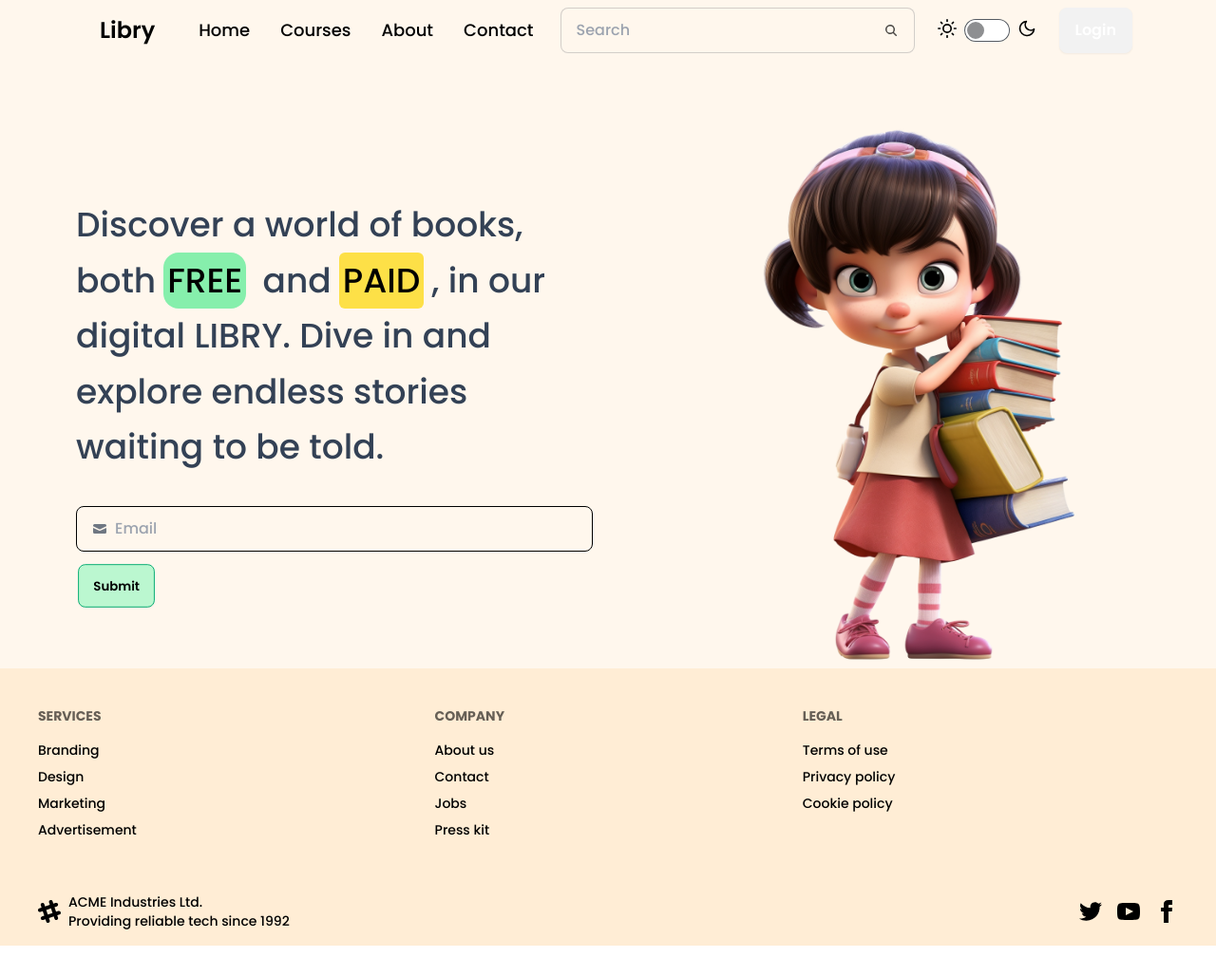
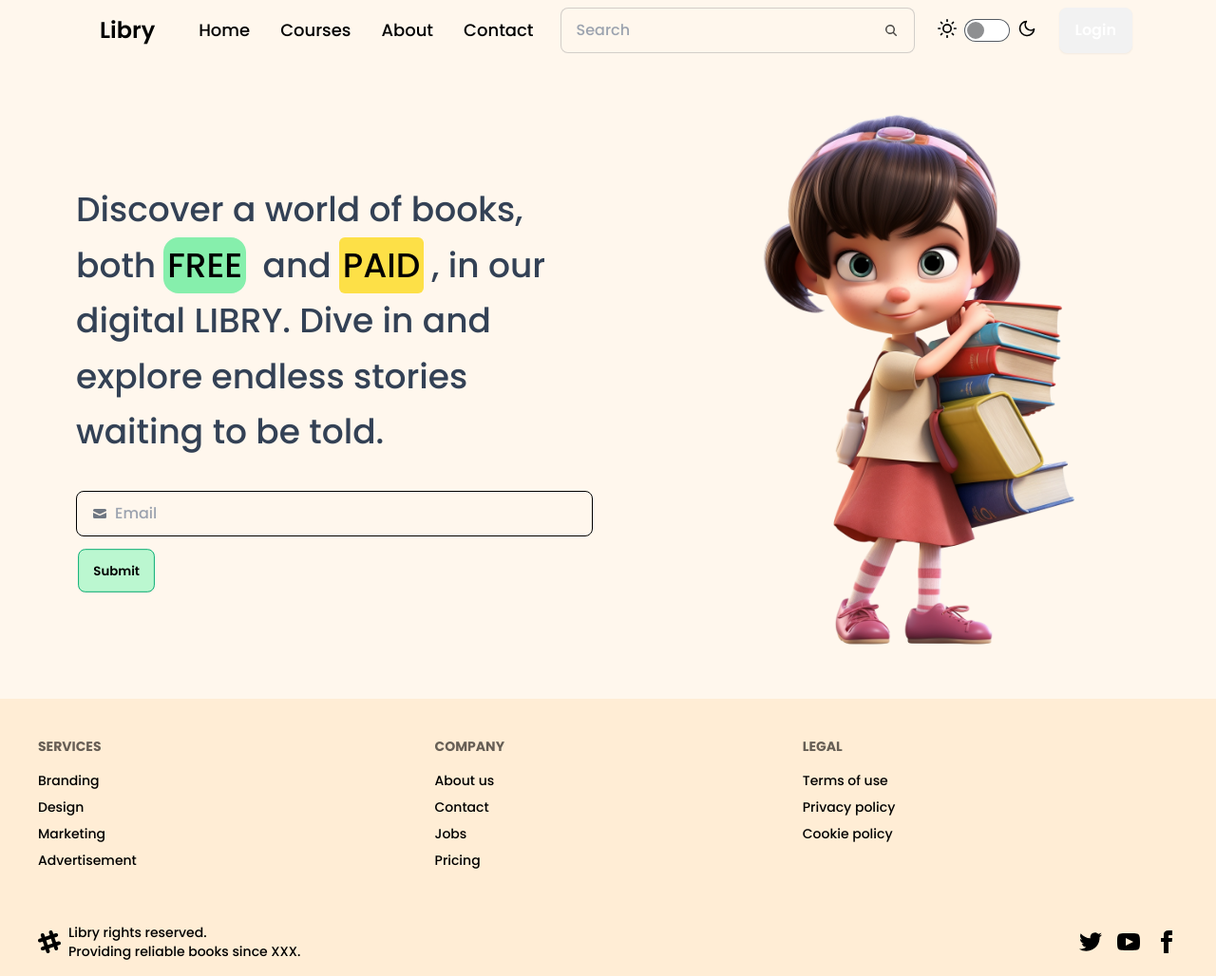
Before and after one commit to Harshninave04/Libry, a React (Vite) app in the folder Frontend/: page / in a window 1280 px wide. Shown: the whole page at 95% size. Before the commit the page ends 996 px from the top, so only its background shows below. Built offline with nearby package versions, Linux system fonts and the light colour scheme; a web font is replaced by a local one.

Commit message:
Sticky navbar, Hero page and footer done

```diff
--- a/Frontend/src/components/Banner.jsx
+++ b/Frontend/src/components/Banner.jsx
@@ -1,8 +1,8 @@
 function Banner() {
   return (
     <>
-      <div className="max-w-screen-2xl container mx-auto md:px-20 px-4 md:flex">
-        <div className="text-3xl md:text-4xl w-full md:w-1/2 mt-12 md:mt-36 md:text-slate-700 leading-normal md:leading-relaxed">
+      <div className="max-w-screen-2xl container mx-auto md:px-20 px-4 md:flex my-12">
+        <div className="text-3xl md:text-4xl w-full md:w-1/2 mt-16 md:mt-36 md:text-slate-700 leading-normal md:leading-relaxed">
           Discover a world of books, both
           <span className="bg-green-300 text-black p-1 md:rounded-2xl mx-2">FREE</span> and
           <span className="bg-yellow-300 text-black p-1 md:rounded-md mx-2">PAID</span>, in our
--- a/Frontend/src/components/Footer.jsx
+++ b/Frontend/src/components/Footer.jsx
@@ -14,7 +14,7 @@ function Footer() {
           <a className="link link-hover">About us</a>
           <a className="link link-hover">Contact</a>
           <a className="link link-hover">Jobs</a>
-          <a className="link link-hover">Press kit</a>
+          <a className="link link-hover">Pricing</a>
         </nav>
         <nav>
           <h6 className="footer-title">Legal</h6>
@@ -23,7 +23,7 @@ function Footer() {
           <a className="link link-hover">Cookie policy</a>
         </nav>
       </footer>
-      <footer className="footer px-10 py-4 bg-orange-100 text-black border-base-300">
+      <footer className="footer px-10 py-4 bg-orange-100 text-black border-base-300 md:border-base-300">
         <aside className="items-center grid-flow-col">
           <svg
             width="24"
@@ -36,8 +36,8 @@ function Footer() {
             <path d="M22.672 15.226l-2.432.811.841 2.515c.33 1.019-.209 2.127-1.23 2.456-1.15.325-2.148-.321-2.463-1.226l-.84-2.518-5.013 1.677.84 2.517c.391 1.203-.434 2.542-1.831 2.542-.88 0-1.601-.564-1.86-1.314l-.842-2.516-2.431.809c-1.135.328-2.145-.317-2.463-1.229-.329-1.018.211-2.127 1.231-2.456l2.432-.809-1.621-4.823-2.432.808c-1.355.384-2.558-.59-2.558-1.839 0-.817.509-1.582 1.327-1.846l2.433-.809-.842-2.515c-.33-1.02.211-2.129 1.232-2.458 1.02-.329 2.13.209 2.461 1.229l.842 2.515 5.011-1.677-.839-2.517c-.403-1.238.484-2.553 1.843-2.553.819 0 1.585.509 1.85 1.326l.841 2.517 2.431-.81c1.02-.33 2.131.211 2.461 1.229.332 1.018-.21 2.126-1.23 2.456l-2.433.809 1.622 4.823 2.433-.809c1.242-.401 2.557.484 2.557 1.838 0 .819-.51 1.583-1.328 1.847m-8.992-6.428l-5.01 1.675 1.619 4.828 5.011-1.674-1.62-4.829z"></path>
           </svg>
           <p>
-            ACME Industries Ltd. <br />
-            Providing reliable tech since 1992
+            Libry rights reserved. <br />
+            Providing reliable books since XXX.
           </p>
         </aside>
         <nav className="md:place-self-center md:justify-self-end">
--- a/Frontend/src/components/Navbar.jsx
+++ b/Frontend/src/components/Navbar.jsx
@@ -1,6 +1,26 @@
+/* eslint-disable no-unused-vars */
+import { useEffect, useState } from 'react';
+
 function Navbar() {
+  const [sticky, setSticky] = useState(false);
+  useEffect(() => {
+    const handleScroll = () => {
+      if (window.scrollY > 0) {
+        setSticky(true);
+      } else {
+        setSticky(false);
+      }
+    };
+    window.addEventListener('scroll', handleScroll);
+    return () => {
+      window.removeEventListener('scroll', handleScroll);
+    };
+  }, []);
   return (
-    <div className="max-w-screen-2xl container mx-auto md:px-20 px-4">
+    <div
+      className={`w-full bg-orange-50 md:bg-orange-50 max-w-screen-2xl container mx-auto md:px-20 px-4 fixed top-0 left-0 right-0 ${
+        sticky ? 'shadow-xl md:shadow-md duration-300 transition-all ease-in-out' : ''
+      }`}>
       <div className="navbar text-black">
         <div className="navbar-start">
           <div className="dropdown">
```
